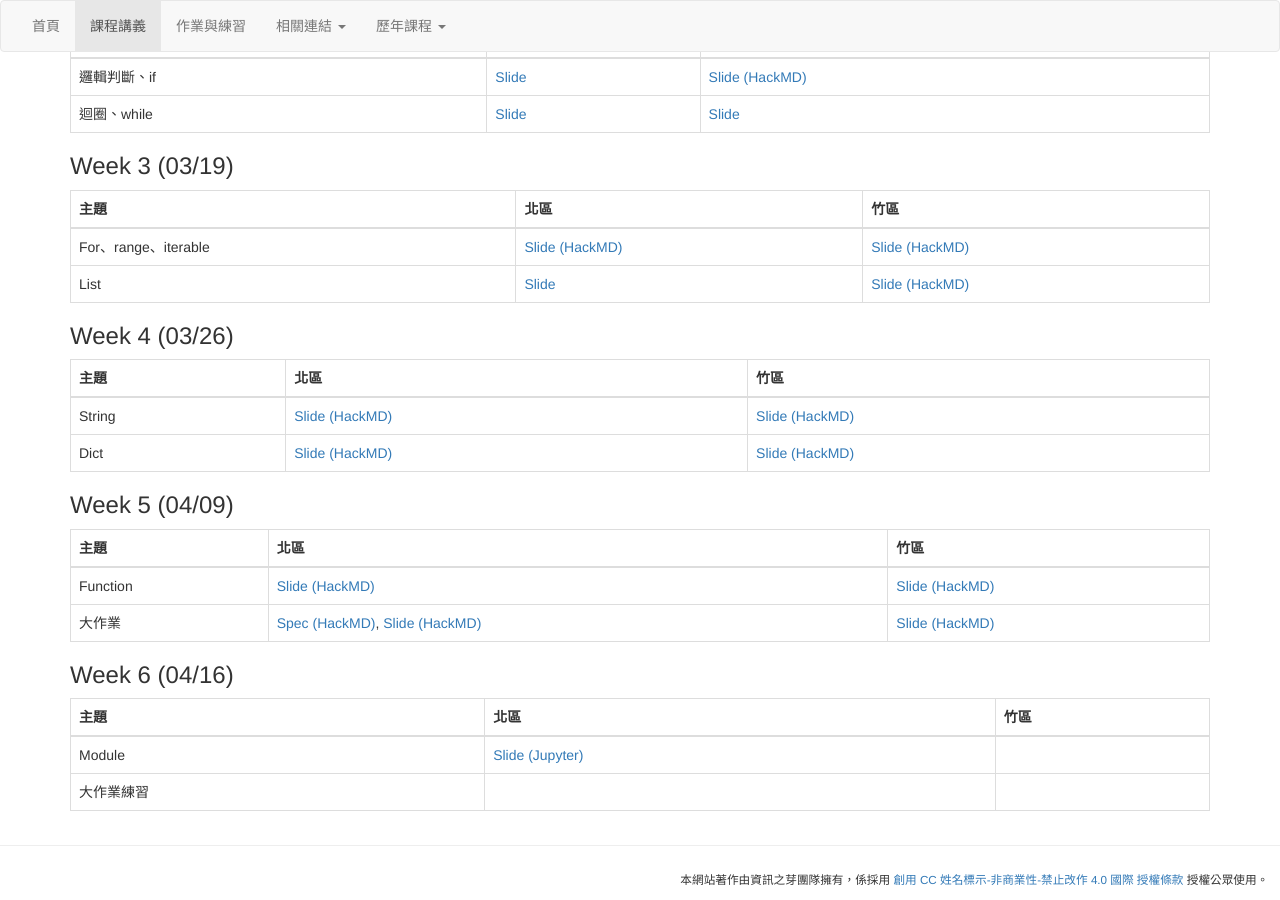
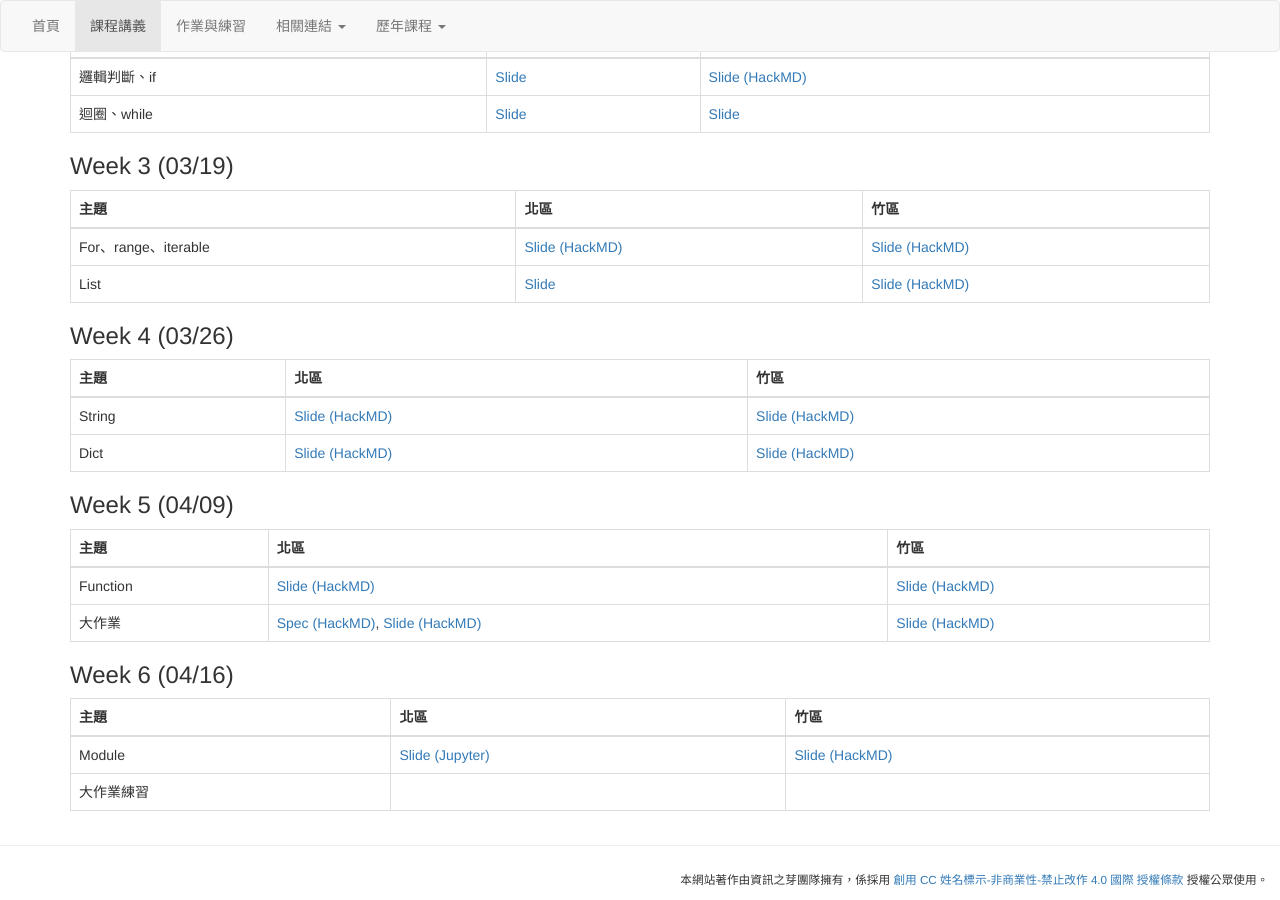
Before and after one commit to tw-csie-sprout/py2023, a Jekyll site: the page built from slides.md, in a window 1280 px wide and 900 px high, scrolled down 514 px. Built offline with Jekyll 4.4.1, drawn with Linux system fonts in a browser that asks for light colours.

Commit message:
Add week6 Module

```diff
--- a/slides.md
+++ b/slides.md
@@ -56,5 +56,5 @@ title: "課程講義"
 {: .table .table-bordered}
 | 主題 | 北區 | 竹區 |
 | --- | --- | --- |
-| Module | [Slide (Jupyter)](https://namwoam.github.io/sprout-material/py2023-taipei-module/slide.slides.html#/) |  |
+| Module | [Slide (Jupyter)](https://namwoam.github.io/sprout-material/py2023-taipei-module/slide.slides.html#/) | [Slide (HackMD)](https://hackmd.io/@Ren-Hao-Deng/python-module) |
 | 大作業練習 | | |
```
